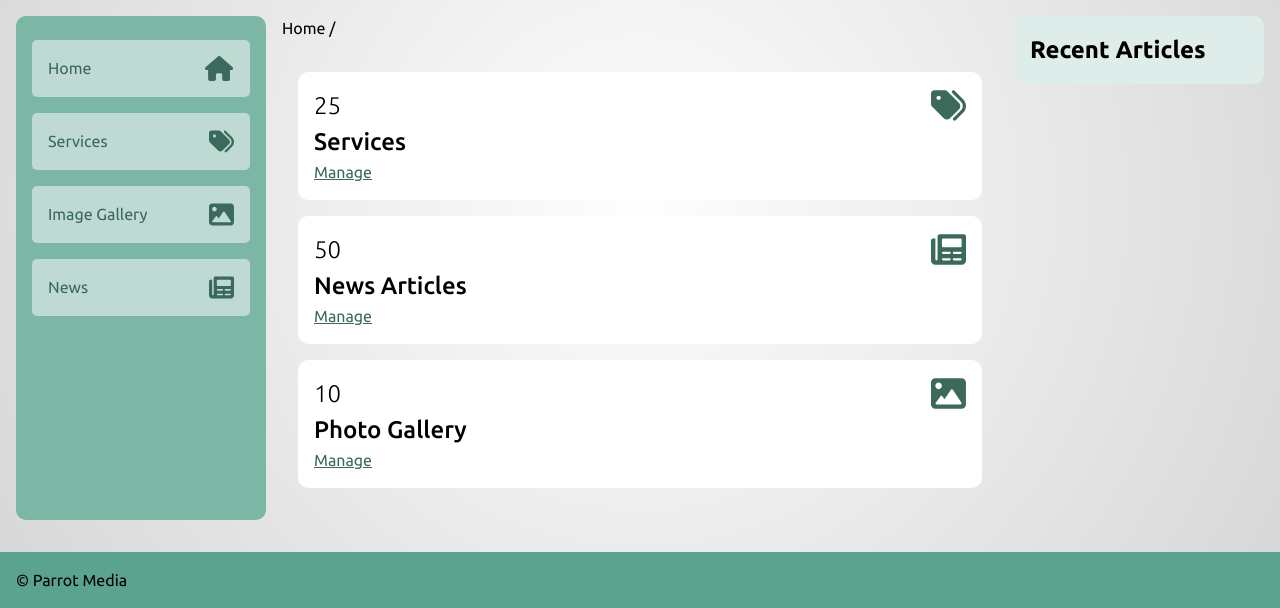
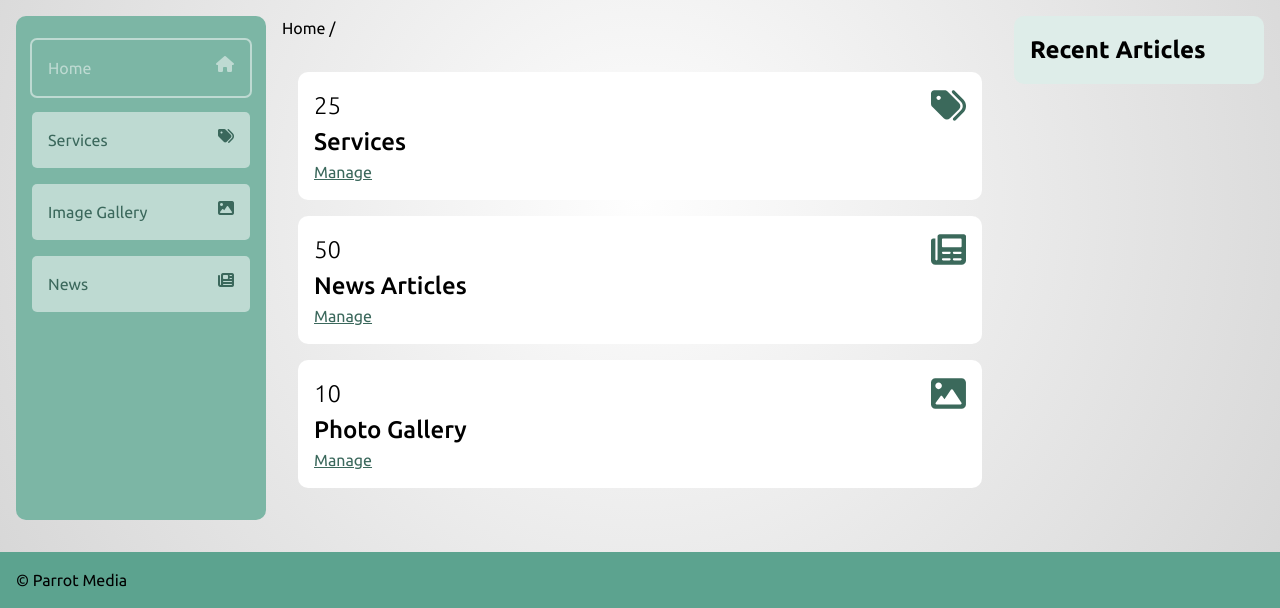
Before and after one commit to pmedia84/admin, a PHP site: page /admin/index.php in a window 1280 px wide. Shown: the part 204-812 px from the top of the page. Run offline with PHP 8.4, Linux system fonts and the light colour scheme; the visitor is signed in with stand-in values (Sample User, id 1); data that the repository does not hold is empty; some libraries are stand-ins or nearby versions.

Commit message:
added active states to nav

```diff
--- a/assets/css/styles.css
+++ b/assets/css/styles.css
@@ -105,7 +105,8 @@ a{
 a:hover{
         opacity: 0.8;
     }
-.nav-bar{/*outer container*/
+.nav-bar {
+    /*outer container*/
     display: none;
     background-color: hsl(163, 28%, 60%);
     padding: 1rem;
@@ -114,7 +115,8 @@ a:hover{
     right: 0;
 
 }
-.nav-links{/*nav bar links*/
+.nav-links {
+    /*nav bar links*/
     height: 100%;
     display: flex;
     flex-direction: column;
@@ -122,10 +124,13 @@ a:hover{
     margin: 0;
     padding: 0;
 }
-.nav-links li{
+.nav-links li {
         list-style-type: none;
     }
-.nav-links .nav-link{
+.nav-links li svg {
+            height: 25px;
+        }
+.nav-links .nav-link {
         display: flex;
         justify-content: space-between;
         padding: 1rem;
@@ -135,17 +140,26 @@ a:hover{
         text-decoration: none;
         color: hsl(163, 28%, 32%);
     }
-.nav-links .nav-link img{
+.nav-links .nav-link img {
             height: 25px
         }
-@media (min-width:768px){/*settings for bigger screens*/
-    .nav-bar{
+.nav-link.link-active {
+    background-color: hsl(163, 28%, 60%);
+    color: hsl(163, 28%, 80%);
+    outline: 2px solid hsl(163, 28%, 80%);
+    outline-color: hsl(163, 28%, 80%);
+}
+@media (min-width:768px) {
+
+    /*settings for bigger screens*/
+    .nav-bar {
         display: block;
         position: relative;
         top: 0;
         border-radius: 10px;
     }
-       .nav-bar .close{
+
+        .nav-bar .close {
             display: none;
         }
 
--- a/inc/footer.inc.php
+++ b/inc/footer.inc.php
@@ -2,3 +2,16 @@
     <p>&copy; Parrot Media </p>
 </footer>
 <script src="./assets/js/app.js"></script>
+<script>
+        $(document).ready(function(){
+        var pathname = window.location.href;
+    $(".nav-links a").each(function(){
+        if(this.href === pathname){
+            $(this).addClass("link-active");
+            console.log(pathname);
+        }else(
+            $(this).removeClass("link-active")
+        )
+    })
+})
+</script>
--- a/inc/nav.inc.php
+++ b/inc/nav.inc.php
@@ -4,18 +4,18 @@
             <button class="btn btn-close" id="nav-btn-close"></button>
         </div>
         <ul class="nav-links">
-            <li ><a class="nav-link" href="index.php">Home <img src="assets/img/icons/home.svg" alt=""></a></li>
-            <li ><a class="nav-link" href="">Services <img src="assets/img/icons/tags.svg" alt=""></a></li>
-            <li ><a class="nav-link" href="gallery.php">Image Gallery <img src="assets/img/icons/image.svg" alt=""></a></li>
-            <li ><a class="nav-link" href="news.php">News <img src="assets/img/icons/newspaper.svg" alt=""></a></li>
+            <li ><a class="nav-link" href="index.php">Home <i class="fa-solid fa-house"></i></a></li>
+            <li ><a class="nav-link" href="services.php">Services <i class="fa-solid fa-tags"></i></a></li>
+            <li ><a class="nav-link" href="gallery.php">Image Gallery <i class="fa-solid fa-image"></i></a></li>
+            <li ><a class="nav-link" href="news.php">News <i class="fa-solid fa-newspaper"></i></a></li>
             <?php if($user_type =="Admin"):?>
-            <li ><a class="nav-link" href="users.php">Users <img src="assets/img/icons/users.svg" alt=""></a></li>
+            <li ><a class="nav-link" href="users.php">Users <i class="fa-solid fa-users"></i></a></li>
             <?php endif;?>
             <?php if($user_type =="Admin"):?>
-            <li ><a class="nav-link" href="settings.php">Settings <img src="assets/img/icons/settings.svg" alt=""></a></li>
+            <li ><a class="nav-link" href="settings.php">Settings <i class="fa-solid fa-gear"></i></a></li>
             <?php endif;?>
             <?php if($user_type =="Admin"):?>
-            <li ><a class="nav-link" href="reviews.php">Reviews <img src="assets/img/icons/reviews.svg" alt=""></a></li>
+            <li ><a class="nav-link" href="reviews.php">Reviews <i class="fa-solid fa-comment-dots"></i></a></li>
             <?php endif;?>
             <!-- <li ><a class="nav-link" href="support.php">Support <img src="assets/img/icons/headset.svg" alt=""></a></li> -->
         </ul>
--- a/scss/layouts/sections/_nav.scss
+++ b/scss/layouts/sections/_nav.scss
@@ -1,4 +1,5 @@
-.nav-bar{//outer container
+.nav-bar {
+    //outer container
     display: none;
     background-color: $primary-600;
     padding: 1rem;
@@ -8,7 +9,8 @@
 
 }
 
-.nav-links{//nav bar links
+.nav-links {
+    //nav bar links
     height: 100%;
     display: flex;
     flex-direction: column;
@@ -16,10 +18,15 @@
     margin: 0;
     padding: 0;
 
-    li{
+    li {
         list-style-type: none;
+
+        svg {
+            height: 25px;
         }
-    .nav-link{
+    }
+
+    .nav-link {
         display: flex;
         justify-content: space-between;
         padding: 1rem;
@@ -28,18 +35,30 @@
         border-radius: 5px;
         text-decoration: none;
         color: $primary;
-        img{
+
+        img {
             height: 25px
         }
     }
 }
-@media (min-width:$md){//settings for bigger screens
-    .nav-bar{
+
+.nav-link.link-active {
+    background-color: $primary-600;
+    color: $primary-800;
+    outline: 2px solid $primary-800;
+    outline-color: $primary-800;
+}
+
+@media (min-width:$md) {
+
+    //settings for bigger screens
+    .nav-bar {
         display: block;
         position: relative;
         top: 0;
         border-radius: $border-radius;
-       .close{
+
+        .close {
             display: none;
         }
     }
```
Also changed, not shown: 1 other file. Lines whose indentation alone changed are shown as unchanged.
